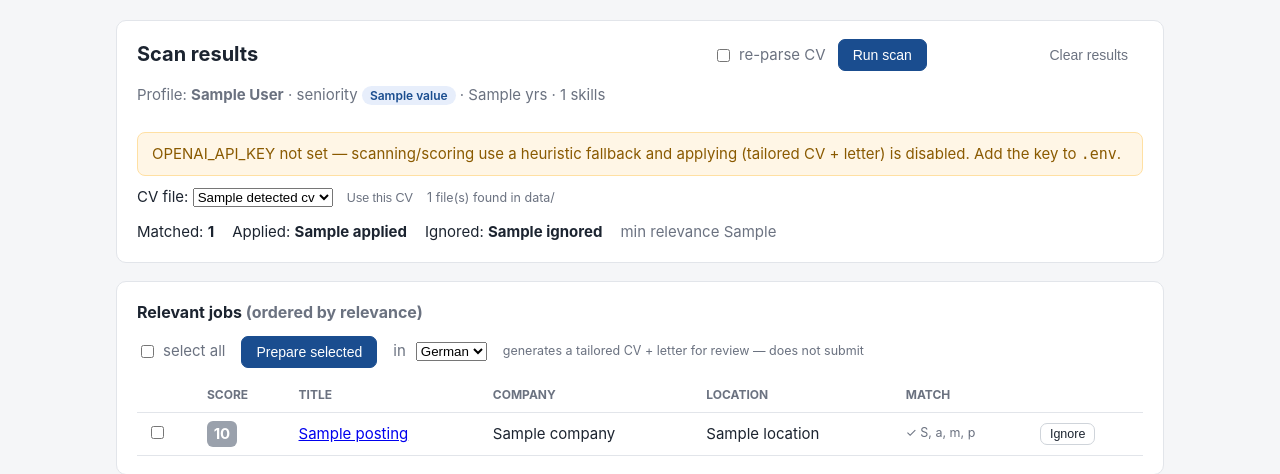
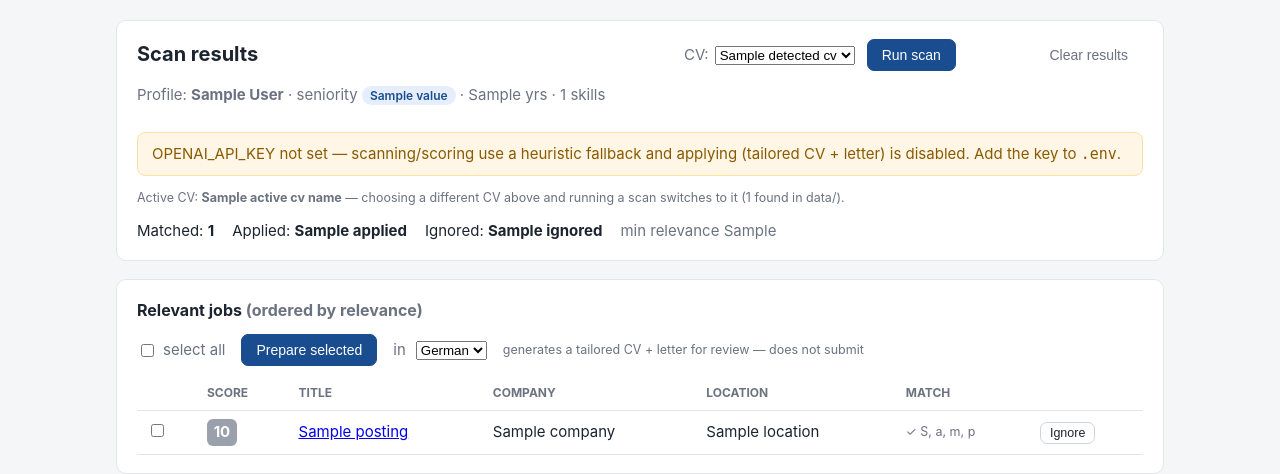
Before and after one commit to ounis/job, a FastAPI app: template app/templates/dashboard.html in a window 1280 px wide. Shown: the part 52-526 px from the top of the page. Run offline with FastAPI, Linux system fonts and the light colour scheme; the template is opened without the code that fills it: most values are stand-ins (such as "Sample title", 1, 10 or a date in 2020).

Commit message:
Fix CV switching, scan crash on emoji, and uvicorn logs missing from job.log
- CV switch: move the CV picker into the scan form so choosing a CV + Run scan
  switches to it in one action and forces a re-parse. Fixes reverting to the
  newest CV in directory mode (CV_PATH=data).
- Strip lone UTF-16 surrogates from provider job text so a broken emoji no
  longer crashes the SQLite insert and aborts the whole scan.
- Mirror uvicorn's startup/access logs into data/job.log by re-attaching our
  console+file handlers to uvicorn's loggers after startup.

```diff
--- a/app/logging_setup.py
+++ b/app/logging_setup.py
@@ -62,6 +62,7 @@ def configure_logging() -> None:
         log_path.write_text("", encoding="utf-8")
     except OSError:
         pass
+    file_handler = None
     try:
         file_handler = RotatingFileHandler(
             log_path,
@@ -84,11 +85,47 @@ def configure_logging() -> None:
         for noisy in ("httpx", "httpcore", "openai"):
             logging.getLogger(noisy).setLevel(logging.DEBUG)
 
+    # Route uvicorn's own loggers into our handlers too. Uvicorn sets up its
+    # loggers with propagate=False and its own handlers, so without this its
+    # startup and access lines show in the console but never reach job.log.
+    _attach_uvicorn(handler, file_handler, level)
+
     _CONFIGURED = True
     logging.getLogger("app").info(
         "Logging configured at level %s (file: %s)", level_name, log_path
     )
 
 
+# Handlers kept so we can (re)attach them to uvicorn's loggers, which are only
+# created once uvicorn starts — after configure_logging() runs at import time.
+_HANDLERS: list[logging.Handler] = []
+
+
+def _attach_uvicorn(console, file_h, level) -> None:
+    global _HANDLERS
+    _HANDLERS = [h for h in (console, file_h) if h is not None]
+    for name in ("uvicorn", "uvicorn.error", "uvicorn.access"):
+        lg = logging.getLogger(name)
+        lg.handlers.clear()
+        for h in _HANDLERS:
+            lg.addHandler(h)
+        lg.setLevel(level)
+        lg.propagate = False  # we own its handlers now; avoid double logging
+
+
+def attach_uvicorn_loggers() -> None:
+    """Re-attach our handlers to uvicorn's loggers.
+
+    Call this AFTER uvicorn has configured its logging (e.g. right after
+    uvicorn.run sets up, via a startup hook), because uvicorn replaces handlers
+    on its own loggers during initialization.
+    """
+    level = logging.getLogger().level
+    console = next((h for h in _HANDLERS if isinstance(h, logging.StreamHandler)
+                    and not isinstance(h, RotatingFileHandler)), None)
+    file_h = next((h for h in _HANDLERS if isinstance(h, RotatingFileHandler)), None)
+    _attach_uvicorn(console, file_h, level)
+
+
 def get_logger(name: str) -> logging.Logger:
     return logging.getLogger(name)
--- a/app/main.py
+++ b/app/main.py
@@ -32,7 +32,7 @@ from .config import (
     set_cv_path,
     set_env_values,
 )
-from .logging_setup import configure_logging, get_logger
+from .logging_setup import attach_uvicorn_loggers, configure_logging, get_logger
 from .models import JobStatus
 
 configure_logging()
@@ -46,6 +46,9 @@ app.mount("/static", StaticFiles(directory=str(STATIC_DIR)), name="static")
 
 @app.on_event("startup")
 def _startup() -> None:
+    # Uvicorn configured its own loggers just before this fires — re-attach our
+    # console+file handlers so uvicorn's startup/access lines also land in job.log.
+    attach_uvicorn_loggers()
     db.init_db()
     s = get_settings()
     log.info("Job Hunter starting up")
@@ -89,9 +92,19 @@ def dashboard(request: Request):
 
 
 @app.post("/scan")
-async def scan(force_profile: bool = Form(False)):
+async def scan(force_profile: bool = Form(False), cv: str = Form("")):
+    # If a CV was chosen in the scan form, switch to it before scanning. A
+    # switch always forces a re-parse so the new CV's profile is actually used.
+    switched = False
+    if cv:
+        choice = Path(cv).resolve()
+        detected = {p.resolve() for p in discover_cv_files()}
+        if choice in detected and choice != get_settings().cv_full_path.resolve():
+            set_cv_path(choice)
+            switched = True
+            log.info("Scan: switched active CV to %s", choice.name)
     try:
-        summary = await services.run_scan(force_profile=force_profile)
+        summary = await services.run_scan(force_profile=force_profile or switched)
     except services.ProfileError as e:
         return _redirect_with_msg(str(e))
     except Exception as e:
@@ -176,7 +189,19 @@ def select_cv(cv: str = Form(...)):
         return _redirect_with_msg("Unknown CV file selected.")
     set_cv_path(choice)
     log.info("Active CV set to %s", choice.name)
-    return _redirect_with_msg(f"Active CV set to {choice.name}. Run a scan to parse it.")
+    # Immediately (re)parse the newly selected CV so the next scan uses it
+    # without needing the "re-parse CV" checkbox. Don't fail the switch if
+    # parsing hits an error (e.g. OpenAI down) — the heuristic still applies.
+    try:
+        services.ensure_profile(force=True)
+        return _redirect_with_msg(
+            f"Active CV set to {choice.name} and profile parsed. Run a scan for fresh matches."
+        )
+    except Exception as e:
+        log.warning("CV switch: profile parse failed: %s", e)
+        return _redirect_with_msg(
+            f"Active CV set to {choice.name}. Run a scan (with 're-parse CV') to use it."
+        )
 
 
 # Editable settings, grouped for the settings page. Each field is a dict so we
--- a/app/templates/dashboard.html
+++ b/app/templates/dashboard.html
@@ -17,10 +17,16 @@
       {% endif %}
     </div>
     <form method="post" action="/scan" class="scan-form">
+      {% if detected_cvs %}
       <label class="check-inline">
-        <input type="checkbox" name="force_profile" value="true" />
-        re-parse CV
+        CV:
+        <select name="cv">
+          {% for cv in detected_cvs %}
+          <option value="{{ cv.path }}" {{ 'selected' if cv.active else '' }}>{{ cv.name }}</option>
+          {% endfor %}
+        </select>
       </label>
+      {% endif %}
       <button type="submit" class="btn btn-primary">Run scan</button>
     </form>
     <form method="post" action="/jobs/clear" class="scan-form"
@@ -36,26 +42,17 @@
   </div>
   {% endif %}
 
-  <div class="cv-picker">
   {% if detected_cvs %}
-    <form method="post" action="/cv/select" class="cv-form">
-      <label for="cv-select">CV file:</label>
-      <select name="cv" id="cv-select">
-        {% for cv in detected_cvs %}
-        <option value="{{ cv.path }}" {{ 'selected' if cv.active else '' }}>
-          {{ cv.name }}{{ ' (active)' if cv.active else '' }}
-        </option>
-        {% endfor %}
-      </select>
-      <button type="submit" class="btn btn-ghost small">Use this CV</button>
-      <span class="muted small">{{ detected_cvs|length }} file(s) found in data/</span>
-    </form>
+  <p class="muted small cv-hint">
+    Active CV: <strong>{{ active_cv_name or 'none' }}</strong> —
+    choosing a different CV above and running a scan switches to it
+    ({{ detected_cvs|length }} found in data/).
+  </p>
   {% else %}
   <p class="muted small">
     No CV files found in <code>data/</code>. Drop a pdf, docx, txt or md file there.
   </p>
   {% endif %}
-  </div>
 
   <div class="stats">
     <span>Matched: <strong>{{ matched|length }}</strong></span>
```
Also changed, not shown: app/models.py (+23 -1 lines). Lines whose indentation alone changed are shown as unchanged.
